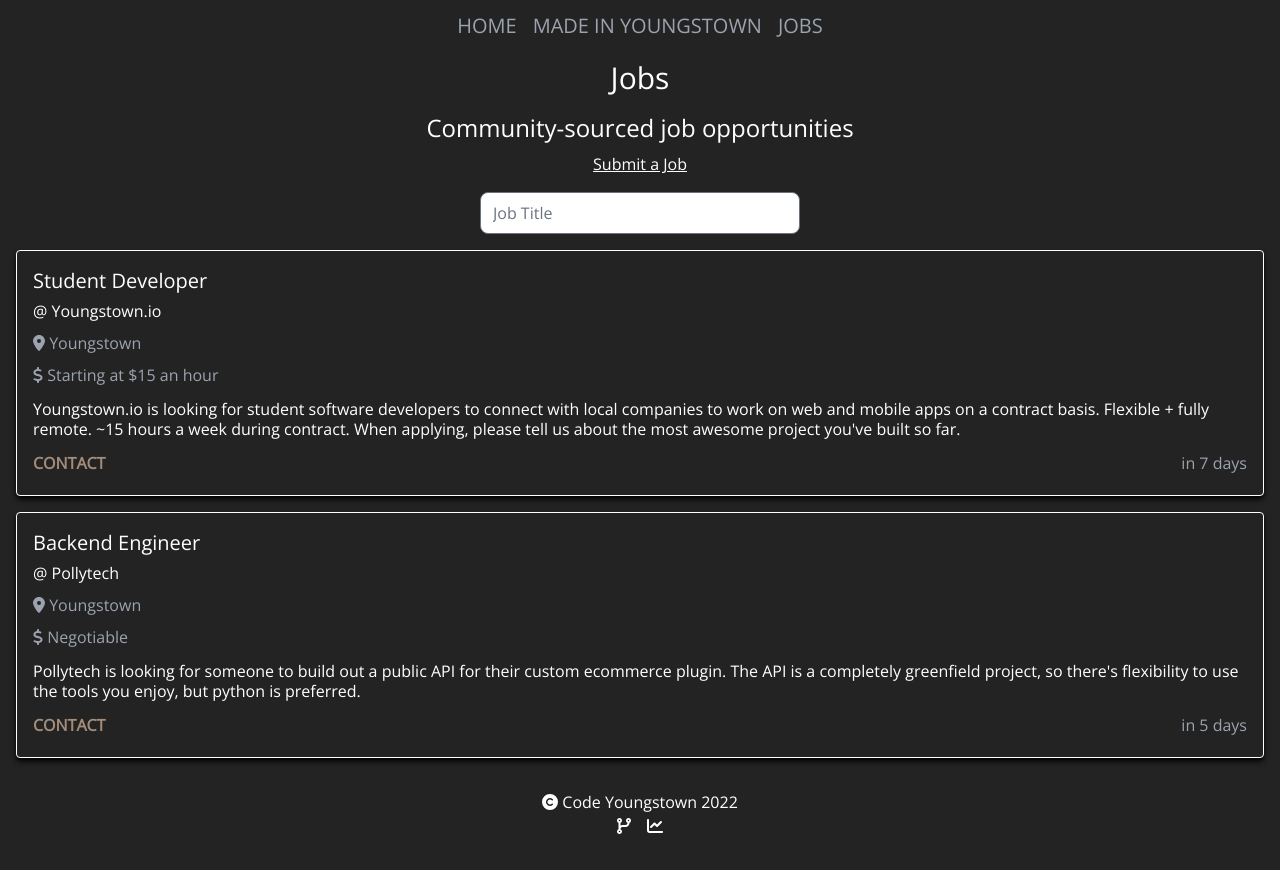
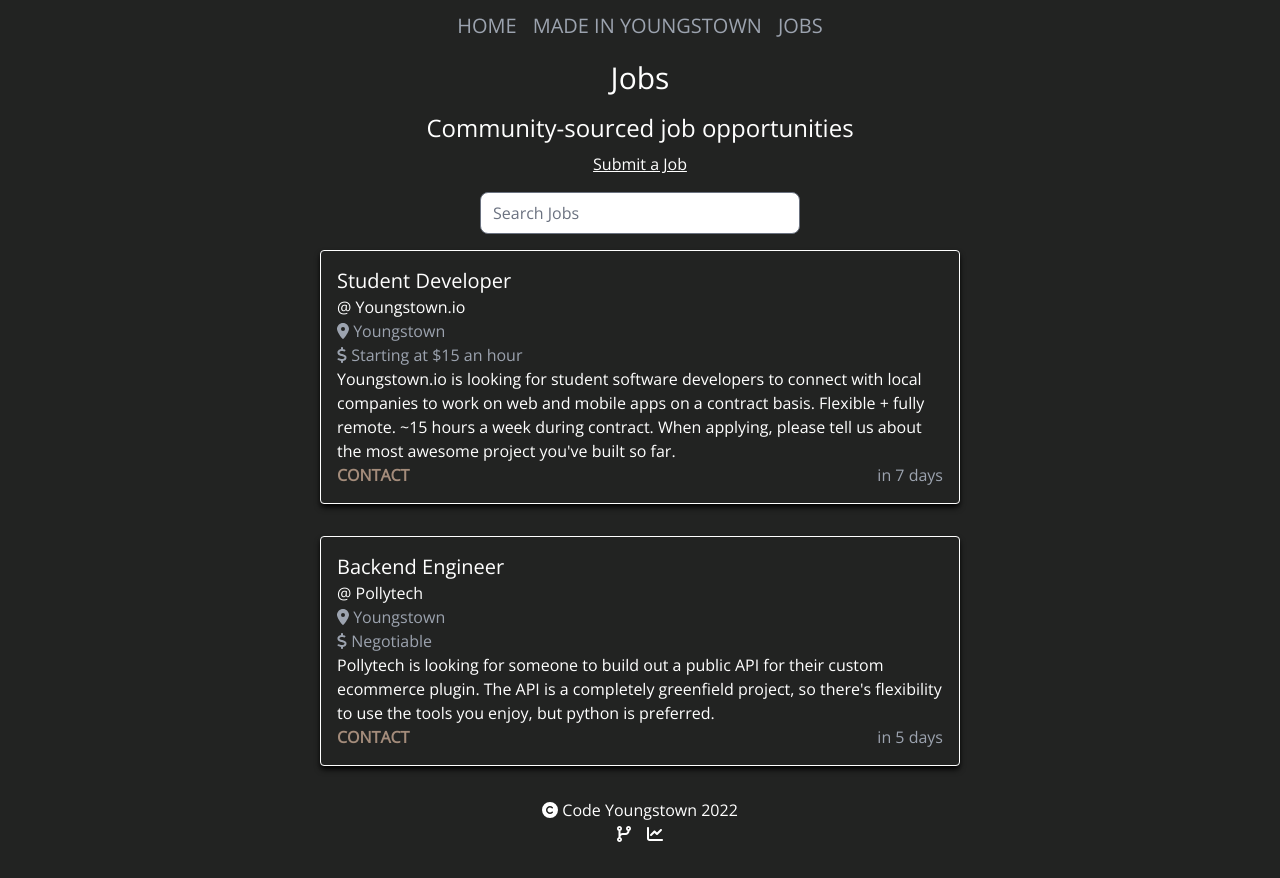
Before and after one commit to codeyoungstown/next-codeyoungstown.com, a Next.js app: page /jobs in a window 1280 px wide. Built offline with nearby package versions, Linux system fonts and the light colour scheme.

Commit message:
updated job data cards and form

```diff
--- a/components/DataCard.tsx
+++ b/components/DataCard.tsx
@@ -5,7 +5,7 @@
 
 export default function DataCard({ children }) {
   return (
-    <div className="shadow-black shadow-md rounded overflow-hidden border border-white m-4">
+    <div className="shadow-black shadow-md rounded overflow-hidden border border-white m-4 max-w-screen-sm">
       <div className="flex flex-col h-full p-4 leading-8 text-left">
         {children}
       </div>
--- a/components/FormField.tsx
+++ b/components/FormField.tsx
@@ -1,5 +1,32 @@
-export default function FormField({ name, label, type = "text" }) {
-  return (
+interface FormProps {
+  name: string;
+  label: string;
+  textarea?: boolean;
+  type?: string;
+}
+
+export default function FormField({
+  name,
+  label,
+  textarea,
+  type = "text",
+}: FormProps) {
+  return textarea ? (
+    <div className="w-full my-2 leading-4">
+      <label className="w-full block text-left" htmlFor={name}>
+        {label}
+      </label>
+      <br />
+      <textarea
+        className="bg-gray-600 p-1 w-full mb-2 rounded-md
+                    border-0 border-b-2 border-gray-500
+                    focus:ring-0 focus:border-gray-100"
+        id={name}
+        name={name}
+        required
+      />
+    </div>
+  ) : (
     <div className="w-full my-2 leading-4">
       <label className="w-full block text-left" htmlFor={name}>
         {label}
--- a/components/JobListings.tsx
+++ b/components/JobListings.tsx
@@ -15,17 +15,23 @@ export default function JobListings() {
   const orderedJobs = jobs.sort((a, b) => {
     return a.date > b.date ? -1 : 1;
   });
-  const filteredJobs = orderedJobs.filter((job) =>
-    job.title.toLowerCase().includes(search.toLocaleLowerCase())
+  const filteredJobs = orderedJobs.filter(
+    (job) =>
+      job.title.toLowerCase().includes(search.toLocaleLowerCase()) ||
+      job.company.toLowerCase().includes(search.toLocaleLowerCase()) ||
+      job.desc.toLowerCase().includes(search.toLocaleLowerCase())
   );
   // *SEARCH HANDLER* //
 
   return (
     <div className="w-full mt-4">
-      <Search handleSearch={handleSearch} placeHolder="Job Title" />
+      <Search handleSearch={handleSearch} placeHolder="Search Jobs" />
+
       {filteredJobs.length ? (
         filteredJobs.map((job) => (
-          <Job key={job.company + job.date} job={job} />
+          <div className="flex justify-center ">
+            <Job key={job.company + job.title} job={job} />
+          </div>
         ))
       ) : (
         <NoResult />
@@ -44,6 +50,7 @@ const Job = ({ job }) => {
   if (dateTracker < 60) {
     return (
       <DataCard>
+        <div className="leading-6">
           <h3 className="text-xl font-medium">{job.title}</h3>
           <p>@ {job.company}</p>
           <p className="text-gray-400">
@@ -52,13 +59,14 @@ const Job = ({ job }) => {
           <p className="text-gray-400">
             <FontAwesomeIcon icon={faDollarSign} /> {job.salary}
           </p>
-        <p className="leading-5 my-2">{job.desc}</p>
-        <div className="grid grid-cols-2 mt-auto">
+          <p>{job.desc}</p>
+          <div className="grid grid-cols-2">
             <div className="col-span-1">
               <JobContact link={job.contact} />
             </div>
             <div className="col-span-1 text-right">
               <p className="text-gray-400">{timePassed}</p>
+            </div>
           </div>
         </div>
       </DataCard>
--- a/pages/jobs-form.tsx
+++ b/pages/jobs-form.tsx
@@ -19,7 +19,7 @@ export default function JobsForm() {
           <FormField name="name" label="Your Name:" />
           <FormField name="email" label="Your Email:" type="email" />
           <FormField name="jobTitle" label="Job Title:" />
-          <FormField name="description" label="Job Description:" />
+          <FormField name="description" label="Job Description:" textarea />
           <FormField name="company" label="Company:" />
           <FormField
             name="location"
```
Lines whose indentation alone changed are shown as unchanged.
